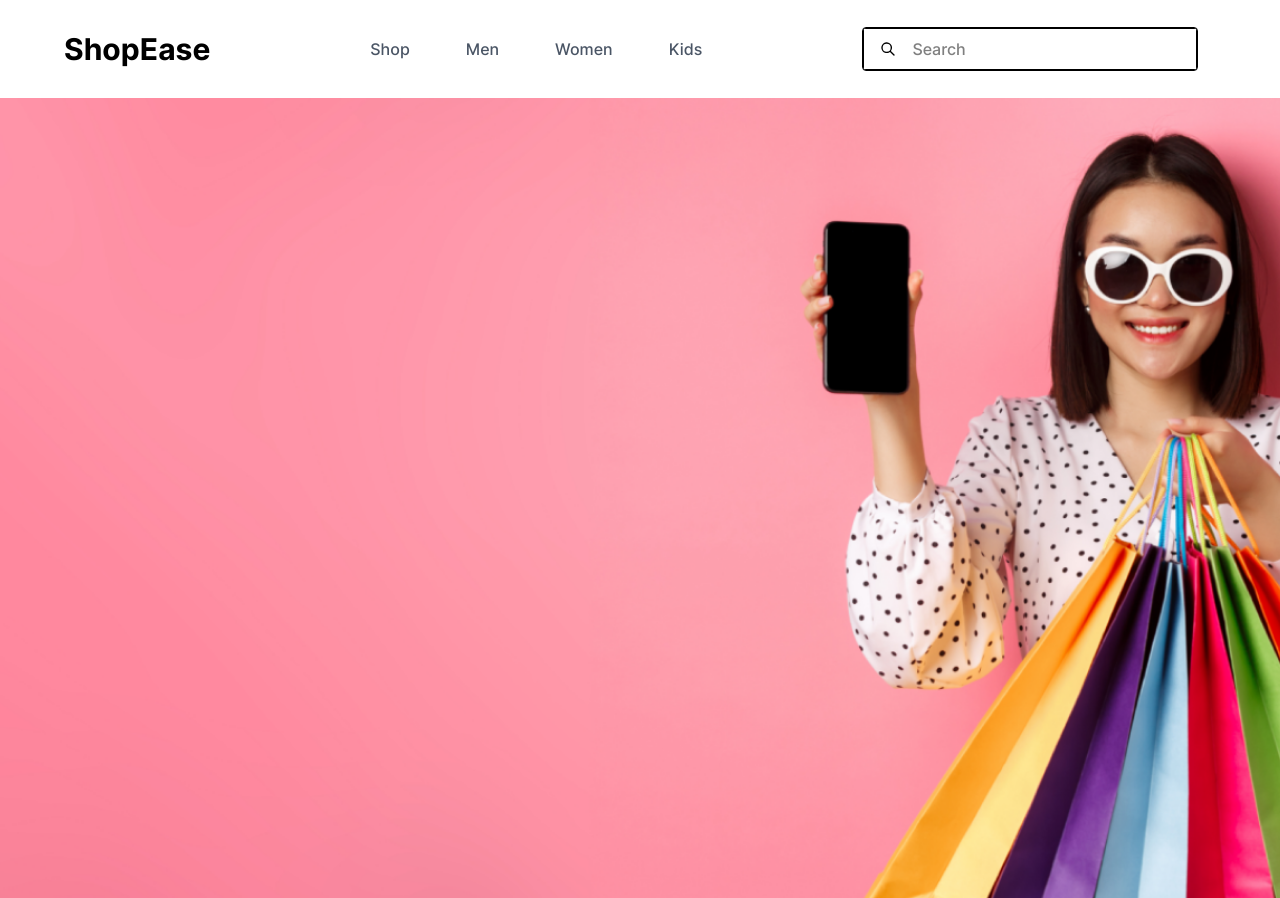
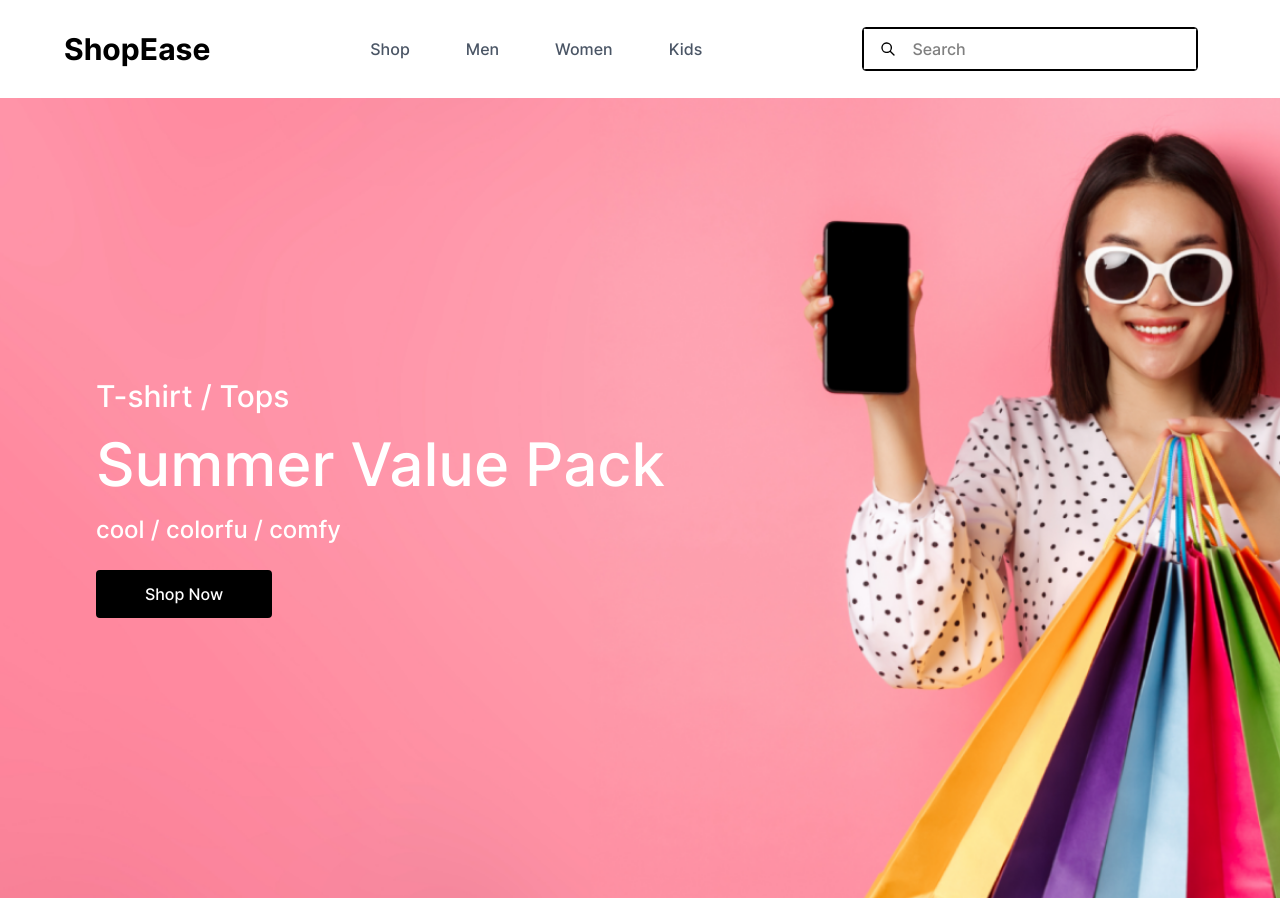
Before and after one commit to BillyHasman/e-commerce-app, a React (Vite) app in the folder Frontend/: page / in a window 1280 px wide. Shown: the top 898 px of the page. Built offline with nearby package versions, Linux system fonts and the light colour scheme.

Commit message:
feat: Add Content Header

```diff
--- a/Frontend/src/assets/components/HeroSection/HeroSection.jsx
+++ b/Frontend/src/assets/components/HeroSection/HeroSection.jsx
@@ -2,10 +2,16 @@ import HeroImg from '../../img/hero-img.png'
 
 const HeroSection = () => {
   return (
-    <div className='relative flex items-center bg-cover flex-start bg-center h-screen w-full text-left' style={{ backgroundImage: `url(${HeroImg})` }}>
-      <div className='absolute top-0 right-0 bottom-0 left-0'>
-        <main className='px-10'></main>
-      </div>
+    <div className='relative flex items-center bg-cover flext-start bg-center text-left h-svh w-full' style={{ backgroundImage: `url(${HeroImg})` }}>
+      <div className='absolute top-0 right-0 bottom-0 left-0'></div>
+      <main className='px-10 lg:px-24 z-10'>
+        <div className='text-left'>
+          <h2 className='text-3xl text-white'>T-shirt / Tops</h2>
+        </div>
+        <p className='mt-3 text-white sm:mt-5 sm:max-w-xl text-6xl'>Summer Value Pack</p>
+        <p className='mt-3 text-white sm:mt-5 sm:max-w-xl text-2xl'>cool / colorfu / comfy</p>
+        <button className='border-2 rounded mt-6 border-black hover:bg-white hover:text-black hover:border-black transition-all duration-300 ease-in-out text-white bg-black w-44 h-12'>Shop Now</button>
+      </main>
     </div>
   )
 }
```
